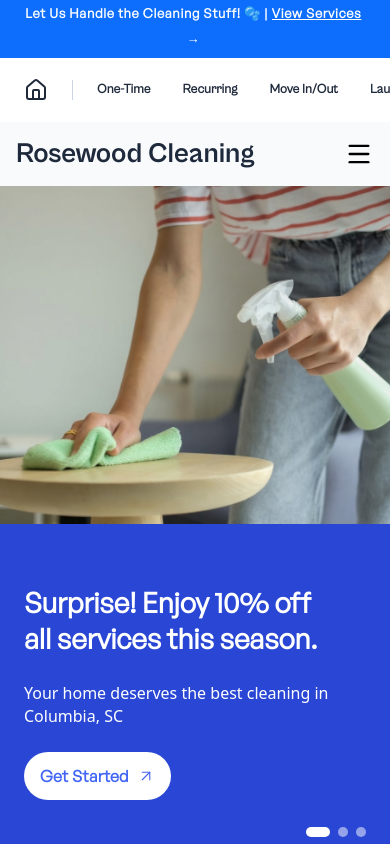
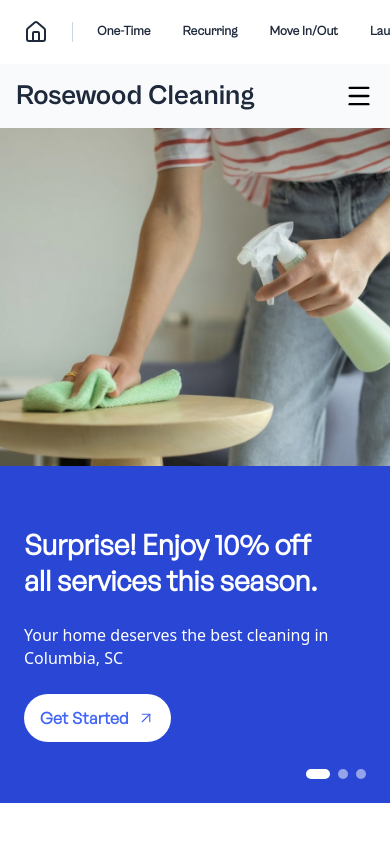
Before and after one commit to alexgoodestudio/rosewood_cleaning_service, a React (Create React App) app: page / in a window 390 px wide. Shown: the top 844 px of the page. Built offline with nearby package versions, Linux system fonts and the light colour scheme.

Commit message:
banner hidden on mobile

```diff
--- a/src/Components/Banner.js
+++ b/src/Components/Banner.js
@@ -45,7 +45,7 @@ function Banner() {
   }, []);
 
   return (
-    <section className="py-1 gs text-white bg-banner-dark">
+    <section className="py-1 gs text-white bg-banner-dark d-none d-md-block">
       <div className="container mx-auto px-4">
         <div className="relative flex items-center justify-center">
 
@@ -87,14 +87,12 @@ function Banner() {
                 <span className="word inline-block font-bold">Cleaning </span>
               </span>
               <span className="overflow-hidden inline-block">
-                <span className="word inline-block">Stuff!</span>
+                <span className="word inline-block">Stuff</span>
               </span>
                             <span className="overflow-hidden inline-block">
-                <span className="word inline-block ">🫧</span>
-              </span>
-               <span className="overflow-hidden inline-block">
                 <span className="word inline-block ">|</span>
               </span>
+
               <span className="overflow-hidden inline-block">
                 <Link to="/services/onetime" className="word inline-block underline text-white hover:text-yellow-200 transition-colors">View Services</Link>
               </span>
--- a/src/Components/Highlight.js
+++ b/src/Components/Highlight.js
@@ -117,7 +117,7 @@ function Highlight() {
     <div
       ref={containerRef}
       className="py-24 relative min-h-screen flex items-center justify-center"
-      style={{ backgroundColor: '#476bff' }}
+      style={{ backgroundColor: '#2947d4' }}
     >
       <div className="container mx-auto px-4">
         <h2
--- a/src/Style.css
+++ b/src/Style.css
@@ -481,7 +481,7 @@ a.btn-service:hover svg,
   height: 50%;
   padding: 1.5rem;
   color: white;
-  background-color: #2947d4; /* Darker shade of brand blue for mobile */
+  background-color: #2947d4 !important; /* Darker shade of brand blue for mobile */
   display: flex;
   align-items: center;
 }
@@ -495,7 +495,7 @@ a.btn-service:hover svg,
     align-items: center;
     padding: 3rem;
     padding-top: calc(3rem + 25vh); /* Move content down 25% */
-    background-color: transparent;
+    background-color: transparent !important;
     color: white;
   }
 }
```
